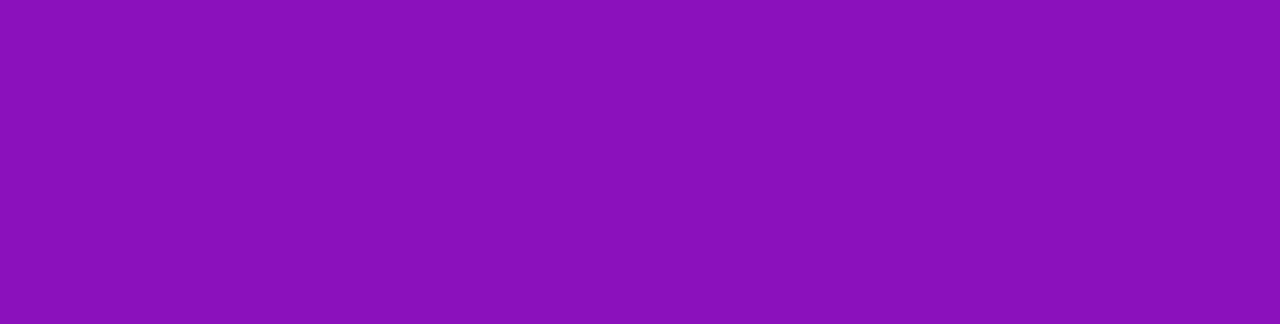
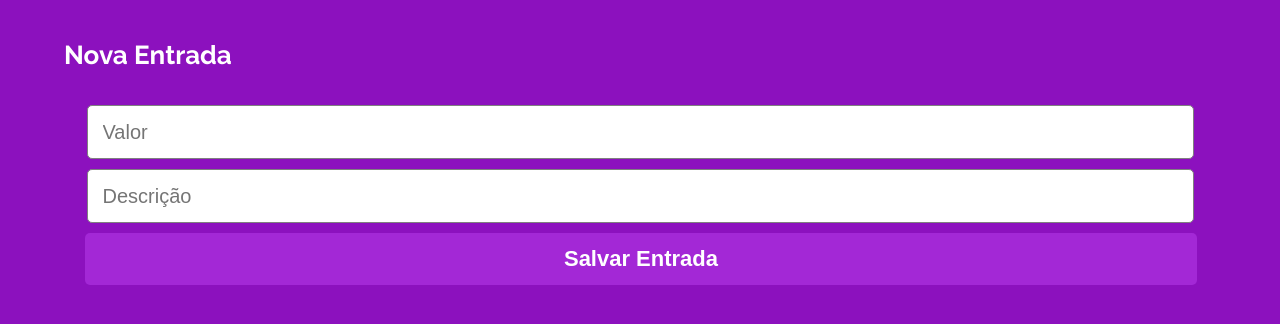
Before and after one commit to rafaelongo45/projeto13-mywallet-front, a JavaScript app: page /income in a window 1280 px wide. Before the commit this address had no page. Shown: the top 324 px of the page. Built offline with nearby package versions, Linux system fonts and the light colour scheme; a web font is replaced by a local one.

Commit message:
Rotas income, expense e wallet criadas. Ainda não estão funcionais. Apenas foi feito o visual

```diff
--- a/package.json
+++ b/package.json
@@ -5,6 +5,7 @@
   "dependencies": {
     "react": "^17.0.2",
     "react-dom": "^17.0.2",
+    "react-icons": "^4.3.1",
     "react-router-dom": "^6.3.0",
     "react-scripts": "^4.0.3",
     "styled-components": "^5.3.5"
--- a/src/Components/App/App.js
+++ b/src/Components/App/App.js
@@ -1,6 +1,9 @@
+import SignUp from "../Main/sign-up/SignUp.js";
+import SignIn from "../Main/sign-in/SignIn.js";
+import IncomePage from "../Main/income/Income.js";
+import ExpensePage from "../Main/expense/Expense.js";
+import WalletPage from "../Main/wallet/WalletPage.js";
 import { BrowserRouter, Routes, Route } from "react-router-dom";
-import SignUp from "../Main/sign-up/SignUp.js"
-import SignIn from "../Main/sign-in/SignIn.js"
 
 
 function App(){
@@ -9,6 +12,9 @@ function App(){
       <Routes>
         <Route path="/" element={<SignIn/>}/>
         <Route path="/sign-up" element={<SignUp/>}/>
+        <Route path="/wallet" element={<WalletPage/>}/>
+        <Route path ="/income" element={<IncomePage/>}/>
+        <Route path="/expense" element={<ExpensePage/>}/>
       </Routes>
     </BrowserRouter>
   )
--- /dev/null
+++ b/src/Components/Main/expense/Expense.js
@@ -0,0 +1,69 @@
+import styled from "styled-components";
+import {Link} from "react-router-dom";
+
+function ExpensePage(){
+  return (
+    <>
+        <Header>
+          <h1>Nova Saída</h1>
+        </Header>
+
+        <Form >
+        <input placeholder="Valor"></input>
+        <input placeholder="Descrição"></input>
+        <Link to = "/wallet"><button > Salvar Saída</button></Link>
+      </Form>
+    </>
+  );
+}
+
+export default ExpensePage;
+
+const Header = styled.header`
+  margin-top: 30px;
+  width: 90%;
+  display: flex;
+  justify-content:space-between;
+  height: 50px;
+  align-items:center;
+
+  h1{
+    font-weight: 700;
+    font-size: 26px;
+    color: rgba(255,255,255,1);
+  }
+`
+
+const Form = styled.form`
+  display: flex;
+  flex-direction: column;
+  width: 100%;
+  align-items: center;
+  margin-top: 25px;
+
+  input{
+    height: 50px;
+    width: 85%;
+    border: 1px solid grey;
+    border-radius: 5px;
+    margin-bottom: 10px;
+    padding-left: 15px;
+    font-size: 20px;
+    }
+
+    a{
+      width: 86%;
+      padding-right: 10px;
+    }
+
+    button{
+      width: 100%;
+      height: 50px;
+      background-color:rgba(163, 40, 214, 1);
+      border:none;
+      border-radius: 5px;
+      font-size: 22px;
+      color: rgba(255,255,255,1);
+      font-weight: 700;
+    }
+`;
--- /dev/null
+++ b/src/Components/Main/income/Income.js
@@ -0,0 +1,69 @@
+import styled from "styled-components";
+import {Link} from "react-router-dom";
+
+function IncomePage(){
+  return (
+    <>
+        <Header>
+          <h1>Nova Entrada</h1>
+        </Header>
+
+        <Form >
+        <input placeholder="Valor"></input>
+        <input placeholder="Descrição"></input>
+        <Link to = "/wallet"><button > Salvar Entrada</button></Link>
+      </Form>
+    </>
+  );
+}
+
+export default IncomePage;
+
+const Header = styled.header`
+  margin-top: 30px;
+  width: 90%;
+  display: flex;
+  justify-content:space-between;
+  height: 50px;
+  align-items:center;
+
+  h1{
+    font-weight: 700;
+    font-size: 26px;
+    color: rgba(255,255,255,1);
+  }
+`
+
+const Form = styled.form`
+  display: flex;
+  flex-direction: column;
+  width: 100%;
+  align-items: center;
+  margin-top: 25px;
+
+  input{
+    height: 50px;
+    width: 85%;
+    border: 1px solid grey;
+    border-radius: 5px;
+    margin-bottom: 10px;
+    padding-left: 15px;
+    font-size: 20px;
+    }
+
+    a{
+      width: 86%;
+      padding-right: 10px;
+    }
+
+    button{
+      width: 100%;
+      height: 50px;
+      background-color:rgba(163, 40, 214, 1);
+      border:none;
+      border-radius: 5px;
+      font-size: 22px;
+      color: rgba(255,255,255,1);
+      font-weight: 700;
+    }
+`;
--- a/src/Components/Main/sign-in/SignIn.js
+++ b/src/Components/Main/sign-in/SignIn.js
@@ -1,5 +1,5 @@
 import styled from "styled-components";
-import { Link }from "react-router-dom"
+import { Link }from "react-router-dom";
 
 function SignUp() {
   return (
@@ -8,7 +8,7 @@ function SignUp() {
       <Form >
         <input placeholder="E-mail"></input>
         <input placeholder="Senha"></input>
-        <button>Entrar</button>
+        <Link to = "/wallet"><button > Entrar</button></Link>
       </Form>
       <Link to="/sign-up"><Button > Primeira vez? Cadastre-se!</Button></Link>
     </>
@@ -36,9 +36,10 @@ const Form = styled.form`
   width: 100%;
   align-items: center;
 
+
   input{
+    height: 50px;
     width: 85%;
-    height: 50px;
     border: 1px solid grey;
     border-radius: 5px;
     margin-bottom: 10px;
@@ -46,8 +47,13 @@ const Form = styled.form`
     font-size: 20px;
     }
 
+    a{
+      width: 85%;
+      padding-right: 10px;
+    }
+
     button{
-      width: 85%;
+      width: 100%;
       height: 45px;
       background-color:rgba(163, 40, 214, 1);
       border:none;
--- a/src/Components/Main/sign-up/SignUp.js
+++ b/src/Components/Main/sign-up/SignUp.js
@@ -1,5 +1,5 @@
 import styled from "styled-components";
-import { Link }from "react-router-dom"
+import { Link }from "react-router-dom";
 
 function SignUp() {
   return (
@@ -10,7 +10,7 @@ function SignUp() {
         <input placeholder="E-mail"></input>
         <input placeholder="Senha"></input>
         <input placeholder="Confirme a senha"></input>
-        <button>Cadastrar</button>
+        <Link to="/"><button>Cadastrar</button></Link>
       </Form>
       <Link to="/"><Button > Já tem uma conta? Entre agora!</Button></Link>
     </>
@@ -48,8 +48,13 @@ const Form = styled.form`
     font-size: 20px;
     }
 
+    a{
+      width: 85%;
+      padding-right: 10px;
+    }
+
     button{
-      width: 85%;
+      width: 100%;
       height: 45px;
       background-color:rgba(163, 40, 214, 1);
       border:none;
--- /dev/null
+++ b/src/Components/Main/wallet/WalletPage.js
@@ -0,0 +1,127 @@
+import styled from "styled-components";
+import { Link } from "react-router-dom";
+import { RiLogoutBoxRLine } from "react-icons/ri";
+import { AiOutlinePlusCircle } from "react-icons/ai";
+import { AiOutlineMinusCircle } from "react-icons/ai";
+
+function WalletPage() {
+  return (
+    <>
+      <Header>
+        <h1>Olá, nome do usuario</h1>
+        <button>
+          <RiLogoutBoxRLine />
+        </button>
+      </Header>
+
+      <Main>
+        <p>Não há registros de entrada ou saída</p>
+      </Main>
+
+      <Section>
+        <Link to="/income">
+          <button>
+            <span>
+              <AiOutlinePlusCircle />
+            </span>
+            <p>Nova entrada</p>
+          </button>
+        </Link>
+
+        <Link to="/expense">
+          <button>
+            <span>
+              <AiOutlineMinusCircle />
+            </span>
+            <p>Nova saída</p>
+          </button>
+        </Link>
+      </Section>
+    </>
+  );
+}
+
+export default WalletPage;
+
+const Header = styled.header`
+  margin-top: 30px;
+  width: 90%;
+  display: flex;
+  justify-content: space-between;
+  height: 50px;
+  align-items: center;
+
+  h1 {
+    font-weight: 700;
+    font-size: 26px;
+    color: rgba(255, 255, 255, 1);
+  }
+
+  button {
+    background: none;
+    font-size: 30px;
+    border: none;
+    color: rgba(255, 255, 255, 1);
+  }
+`;
+
+const Main = styled.main`
+  width: 90%;
+  height: 68%;
+  background-color: rgba(255, 255, 255, 1);
+  margin-top: 15px;
+  border-radius: 6px;
+  display: flex;
+  align-items: center;
+  justify-content: center;
+
+  p {
+    width: 60%;
+    text-align: center;
+    font-size: 22px;
+    color: rgba(134, 134, 134, 1);
+  }
+`;
+
+const Section = styled.section`
+  height: 16%;
+  width: 90%;
+  display: flex;
+  justify-content: space-between;
+  margin-top: 15px;
+
+  a {
+    width: 47%;
+    text-decoration: none;
+  }
+
+  button {
+    height: 100%;
+    width: 93%;
+    border: none;
+    border-radius: 5px;
+    background-color: rgba(163, 40, 214, 1);
+    display: flex;
+    flex-wrap: wrap;
+    flex-direction: column;
+    justify-content: space-between;
+    align-items: flex-start;
+
+    span {
+      font-size: 28px;
+      margin-top: 10px;
+      margin-left: 5px;
+      color: rgba(255, 255, 255, 1);
+    }
+
+    p {
+      width: 50%;
+      font-size: 19px;
+      text-align: start;
+      margin-left: 5px;
+      margin-bottom: 10px;
+      color: rgba(255, 255, 255, 1);
+      font-weight: 700;
+    }
+  }
+`;
```
Also changed, not shown: 1 other file (tests, documents, lock files or other folders).
